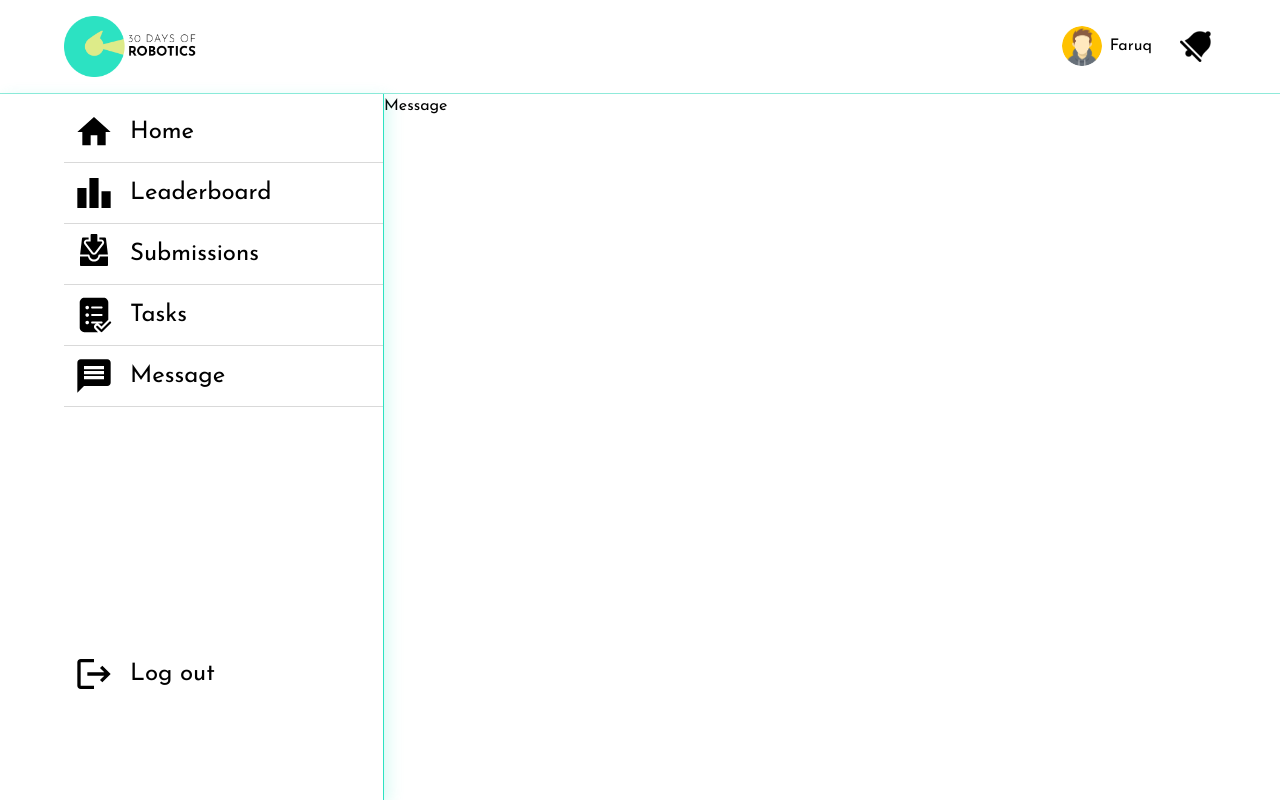
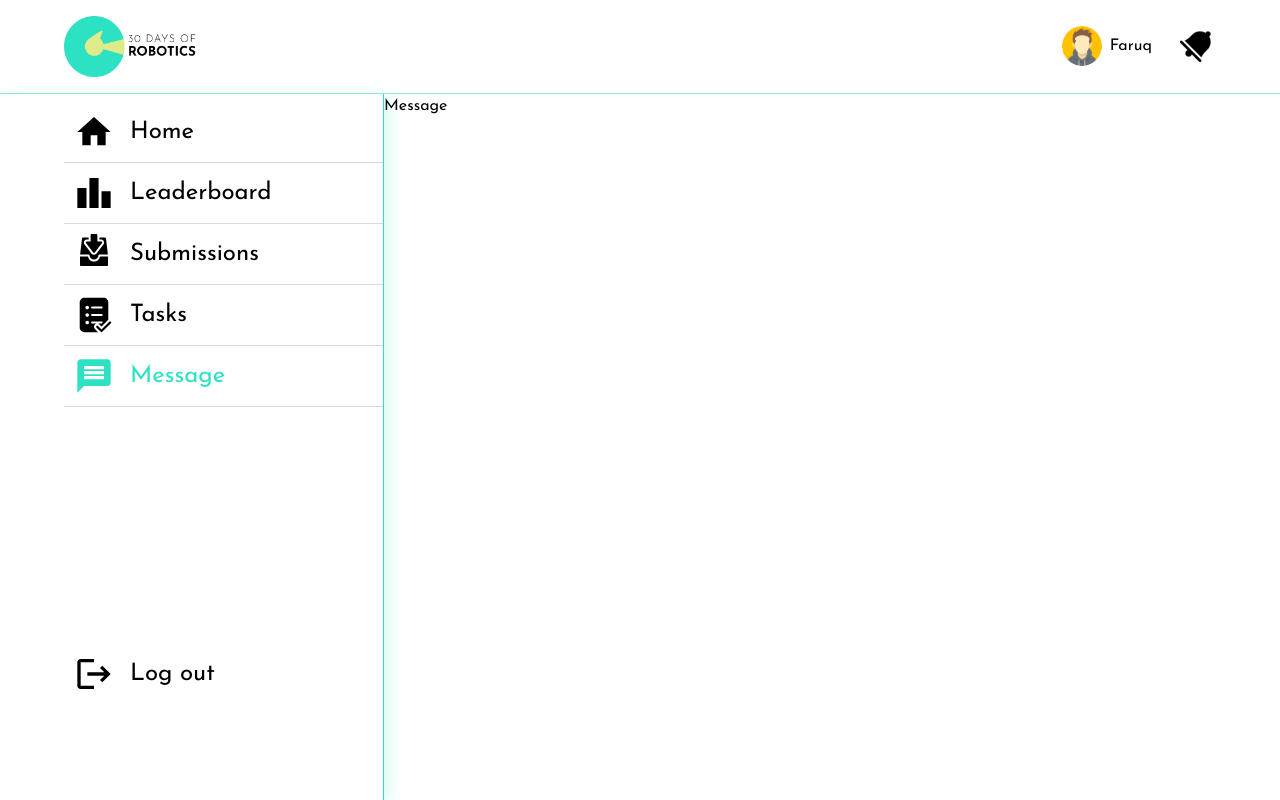
Before and after one commit to matincodes/30_days_of_robotics, a Next.js app in the folder frontend/: page /message in a window 1280 px wide. Built offline with nearby package versions, Linux system fonts and the light colour scheme.

Commit message:
active path highlight

```diff
--- a/frontend/components/Layout.tsx
+++ b/frontend/components/Layout.tsx
@@ -1,5 +1,6 @@
 import Image from "next/image";
 import Link from "next/link";
+import { useRouter } from "next/router";
 import {
   MouseEvent,
   MouseEventHandler,
@@ -85,7 +86,7 @@ const Header = ({
         <span className="hidden lg:block mr-6 text-base font-medium">
           {auth?.user?.firstName}
         </span>
-        <Link href="/notifications" className="hidden lg:block">
+        <Link href="/message" className="hidden lg:block">
           <Image
             alt="notifications"
             src="/notification.png"
@@ -106,6 +107,13 @@ const Sidebar = ({
   closeSidebar: MouseEventHandler<HTMLDivElement>;
 }) => {
   const auth = useAuth();
+  const { pathname } = useRouter();
+
+  const activeLink = (pathname.match(/^\/[a-z]+/i) ?? ["/home"])[0]
+    .slice(1)
+    .toLocaleLowerCase();
+
+  console.log("activeLink", activeLink);
 
   return (
     <>
@@ -131,7 +139,9 @@ const Sidebar = ({
             <li className="border-b border-b-[#D9D9D9]">
               <Link
                 href="/"
-                className="p-[10px] pr-5 gap-4 flex items-center text-2xl font-normal hover:text-teal"
+                className={`p-[10px] pr-5 gap-4 flex items-center text-2xl font-normal hover:text-teal ${
+                  activeLink === "home" ? "text-teal" : ""
+                }`}
               >
                 <HomeIcon className="fill-current" />
                 <span>Home</span>
@@ -140,7 +150,9 @@ const Sidebar = ({
             <li className="border-b border-b-[#D9D9D9]">
               <Link
                 href="/leaderboard"
-                className="p-[10px] pr-5 gap-4 flex items-center text-2xl font-normal hover:text-teal"
+                className={`p-[10px] pr-5 gap-4 flex items-center text-2xl font-normal hover:text-teal ${
+                  activeLink === "leaderboard" ? "text-teal" : ""
+                }`}
               >
                 <LeaderBoardIcon className="fill-current" />
                 <span>Leaderboard</span>
@@ -149,7 +161,9 @@ const Sidebar = ({
             <li className="border-b border-b-[#D9D9D9]">
               <Link
                 href="/submissions"
-                className="p-[10px] pr-5 gap-4 flex items-center text-2xl font-normal hover:text-teal"
+                className={`p-[10px] pr-5 gap-4 flex items-center text-2xl font-normal hover:text-teal ${
+                  activeLink === "submissions" ? "text-teal" : ""
+                }`}
               >
                 <SubmissionsIcon className="fill-current" />
                 <span>Submissions</span>
@@ -158,7 +172,9 @@ const Sidebar = ({
             <li className="border-b border-b-[#D9D9D9]">
               <Link
                 href="/tasks"
-                className="p-[10px] pr-5 gap-4 flex items-center text-2xl font-normal hover:text-teal"
+                className={`p-[10px] pr-5 gap-4 flex items-center text-2xl font-normal hover:text-teal ${
+                  activeLink === "tasks" ? "text-teal" : ""
+                }`}
               >
                 <TasksIcon className="fill-current" />
                 <span>Tasks</span>
@@ -167,7 +183,9 @@ const Sidebar = ({
             <li className="border-b border-b-[#D9D9D9]">
               <Link
                 href="/message"
-                className="p-[10px] pr-5 gap-4 flex items-center text-2xl font-normal hover:text-teal"
+                className={`p-[10px] pr-5 gap-4 flex items-center text-2xl font-normal hover:text-teal ${
+                  activeLink === "message" ? "text-teal" : ""
+                }`}
               >
                 <MessageIcon className="fill-current" />
                 <span>Message</span>
```
